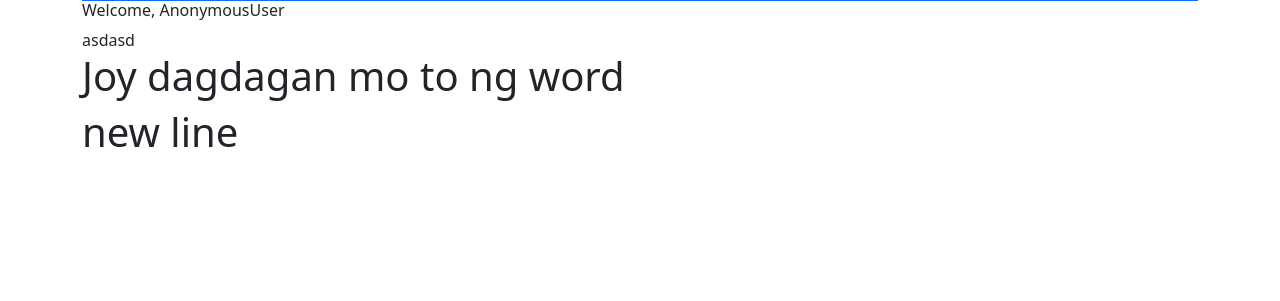
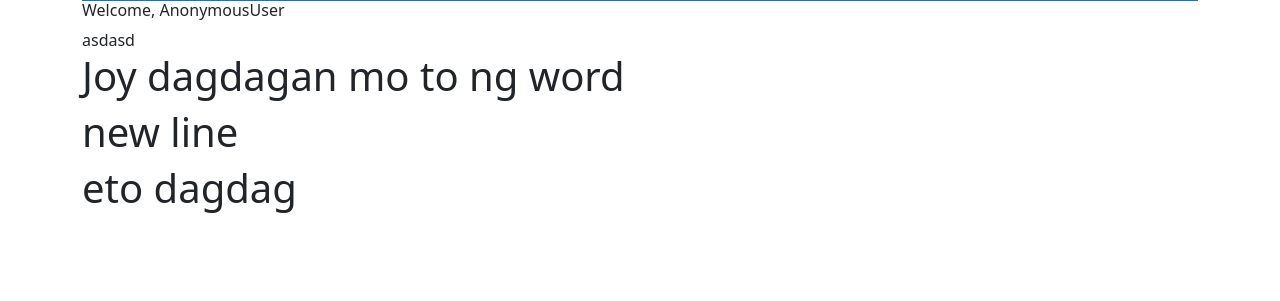
Before and after one commit to jemgithub0418/practice, a Django app: page / in a window 1280 px wide. Shown: the part 55-356 px from the top of the page. Run offline with Django 3.2, Linux system fonts and the light colour scheme.

Commit message:
added dagdag

```diff
--- a/templates/main/home.html
+++ b/templates/main/home.html
@@ -9,4 +9,5 @@
     asdasd
     <h1>Joy dagdagan mo to ng word</h1>
     <h1> new line</h1>
+    <h1>	eto dagdag</h1>
 {% endblock %}
```
